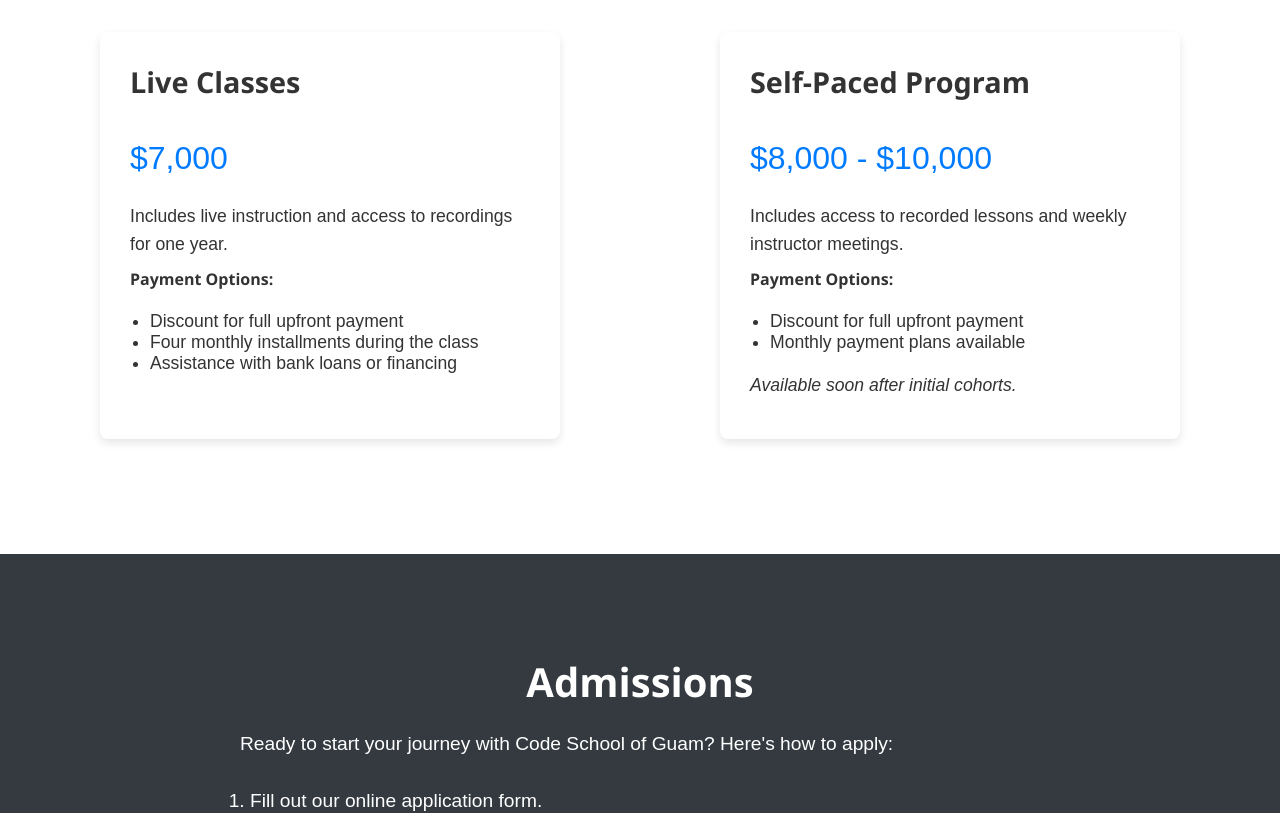
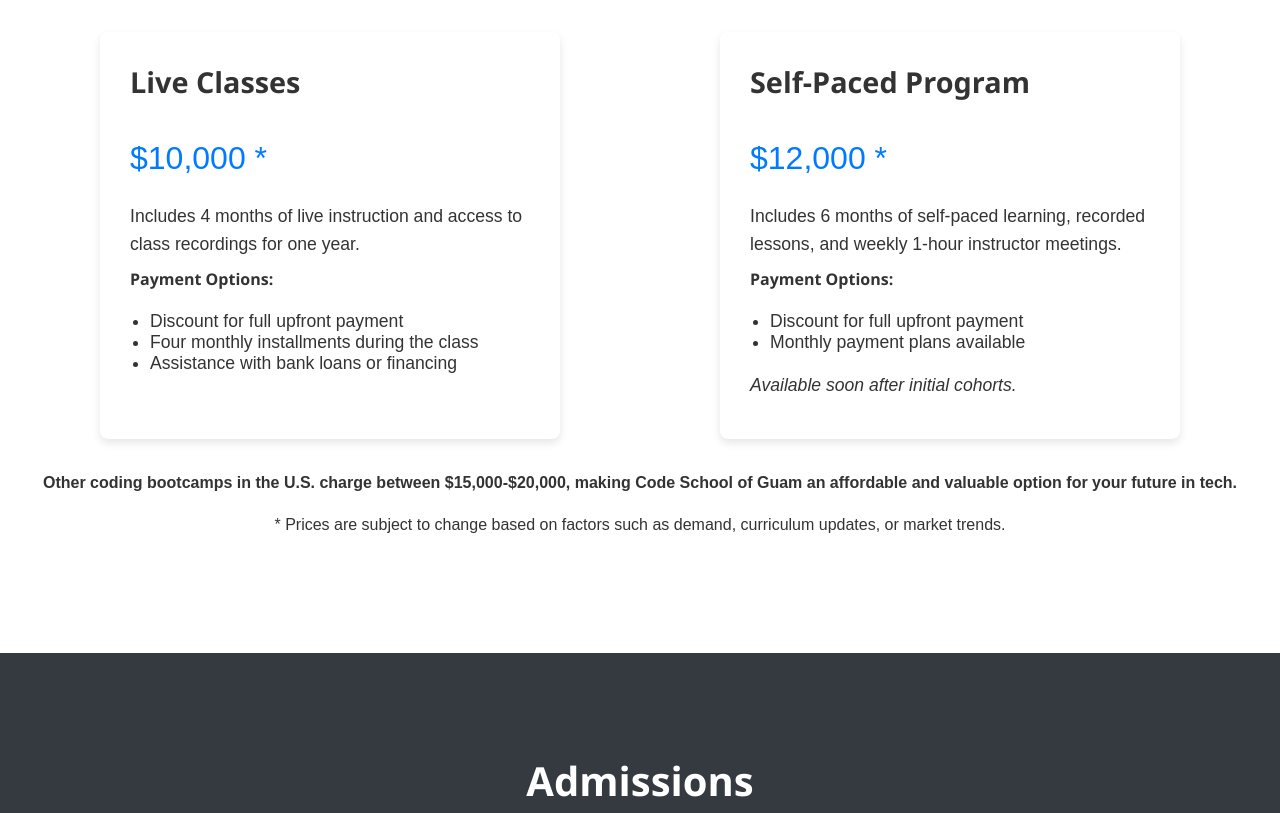
Before and after one commit to leonshimizu/code-school-of-guam, a React (Create React App) app: page / in a window 1280 px wide. Shown: the part 4280-5093 px from the top of the page. Built offline with nearby package versions, Linux system fonts and the light colour scheme.

Commit message:
Update pricing and add disclaimer and add links to Instagram and Facebook

```diff
--- a/src/components/Footer.js
+++ b/src/components/Footer.js
@@ -14,12 +14,12 @@
           <a href="#terms-of-service">Terms of Service</a>
         </p>
         <p>
-          <a href="https://facebook.com" target="_blank" rel="noopener noreferrer">
-            Facebook
+          <a href="https://www.instagram.com/codeschoolofguam?igsh=MTUzcHZ6NmlzNHJ0eQ==" target="_blank" rel="noopener noreferrer">
+            Instagram
           </a>{' '}
           |{' '}
-          <a href="https://linkedin.com" target="_blank" rel="noopener noreferrer">
-            LinkedIn
+          <a href="https://www.facebook.com/share/NUKZidEGUJshLwBi/?mibextid=LQQJ4d" target="_blank" rel="noopener noreferrer">
+            Facebook
           </a>
         </p>
       </div>
--- a/src/components/Pricing.js
+++ b/src/components/Pricing.js
@@ -1,4 +1,3 @@
-// Pricing.js
 import React from 'react';
 
 function Pricing() {
@@ -8,8 +7,8 @@
       <div className="pricing-content">
         <div className="pricing-box">
           <h3>Live Classes</h3>
-          <p className="price">$7,000</p>
-          <p>Includes live instruction and access to recordings for one year.</p>
+          <p className="price">$10,000 *</p>
+          <p>Includes 4 months of live instruction and access to class recordings for one year.</p>
           <h4>Payment Options:</h4>
           <ul>
             <li>Discount for full upfront payment</li>
@@ -19,8 +18,8 @@
         </div>
         <div className="pricing-box">
           <h3>Self-Paced Program</h3>
-          <p className="price">$8,000 - $10,000</p>
-          <p>Includes access to recorded lessons and weekly instructor meetings.</p>
+          <p className="price">$12,000 *</p>
+          <p>Includes 6 months of self-paced learning, recorded lessons, and weekly 1-hour instructor meetings.</p>
           <h4>Payment Options:</h4>
           <ul>
             <li>Discount for full upfront payment</li>
@@ -31,6 +30,16 @@
           </p>
         </div>
       </div>
+
+      {/* Price Comparison Section */}
+      <div className="price-comparison">
+        <p><strong>Other coding bootcamps in the U.S. charge between $15,000-$20,000, making Code School of Guam an affordable and valuable option for your future in tech.</strong></p>
+      </div>
+
+      {/* Disclaimer */}
+      <div className="price-disclaimer">
+        <p>* Prices are subject to change based on factors such as demand, curriculum updates, or market trends.</p>
+      </div>
     </section>
   );
 }
```
